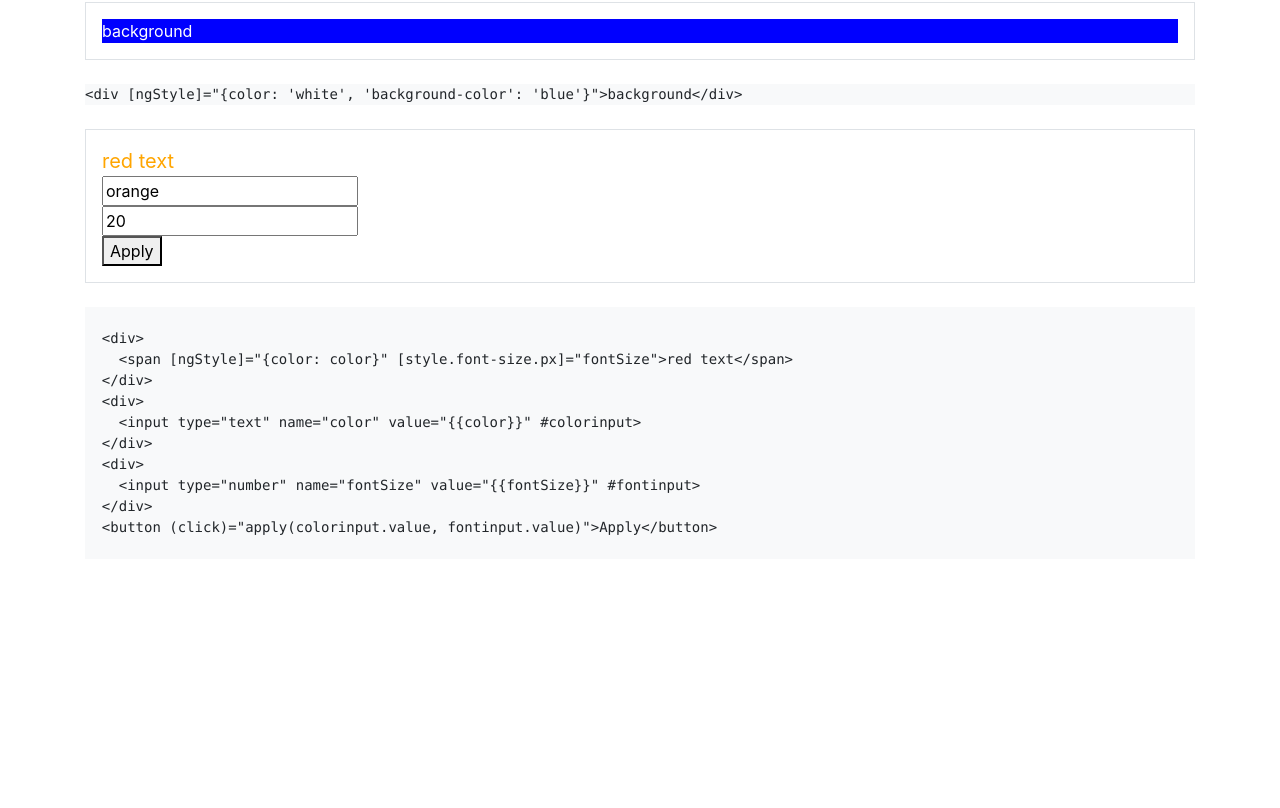
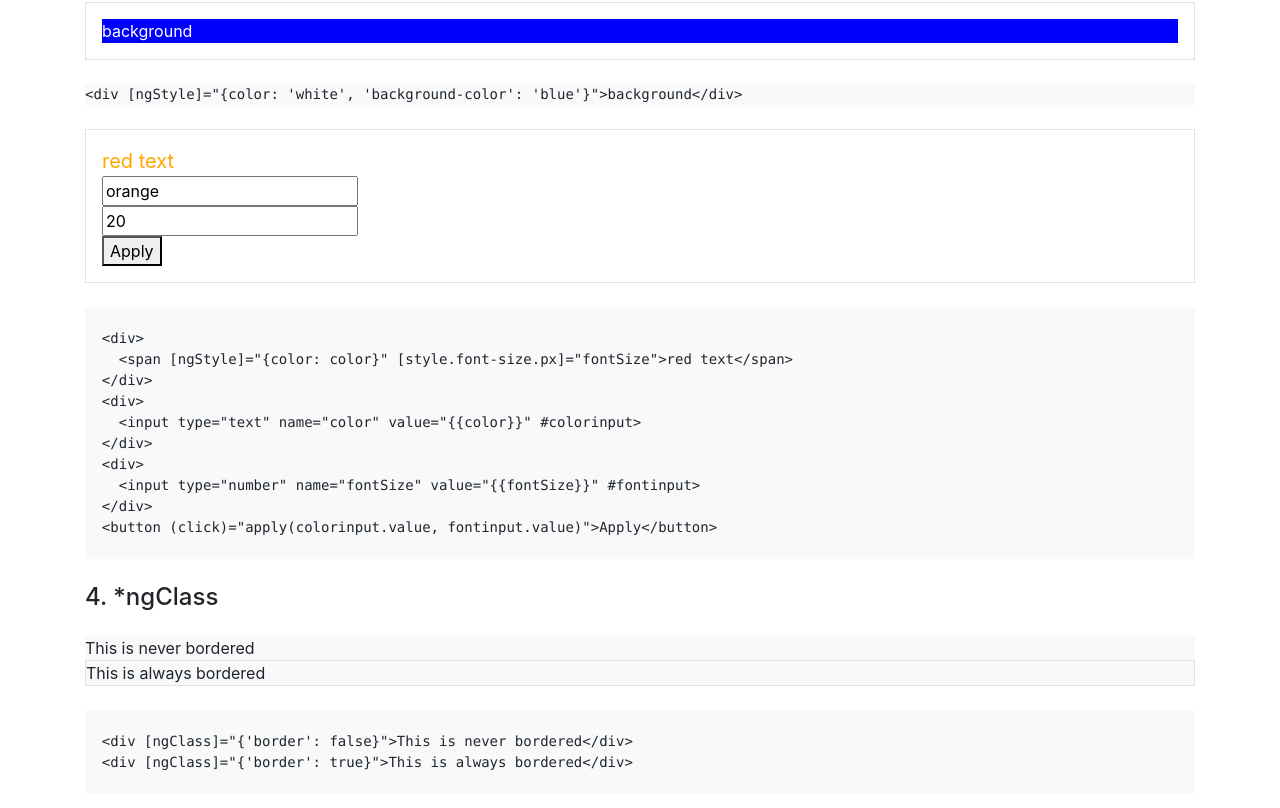
Before and after one commit to gyp2019/test-directive, an Angular app: page / in a window 1280 px wide. Shown: the part 1073-1881 px from the top of the page. Before the commit the page ends 1656 px from the top, so only its background shows below. Built offline with nearby package versions, Linux system fonts and the light colour scheme.

Commit message:
add ng-class

```diff
--- a/src/app/app.component.html
+++ b/src/app/app.component.html
@@ -5,4 +5,5 @@
   <app-ng-if></app-ng-if>
   <app-ng-switch></app-ng-switch>
   <app-ng-style></app-ng-style>
+  <app-ng-class></app-ng-class>
 </div>
--- a/src/app/app.module.ts
+++ b/src/app/app.module.ts
@@ -6,6 +6,7 @@ import { AppComponent } from './app.component';
 import { NgIfComponent } from './ng-if/ng-if.component';
 import { NgSwitchComponent } from './ng-switch/ng-switch.component';
 import { NgStyleComponent } from './ng-style/ng-style.component';
+import { NgClassComponent } from './ng-class/ng-class.component';
 
 @NgModule({
   declarations: [
@@ -13,6 +14,7 @@ import { NgStyleComponent } from './ng-style/ng-style.component';
     NgIfComponent,
     NgSwitchComponent,
     NgStyleComponent,
+    NgClassComponent,
   ],
   imports: [
     BrowserModule,
--- /dev/null
+++ b/src/app/ng-class/ng-class.component.html
@@ -0,0 +1,10 @@
+<h4>4. *ngClass</h4>
+
+<div class="bg-light my-4">
+  <div [ngClass]="{'border': false}">This is never bordered</div>
+  <div [ngClass]="{'border': true}">This is always bordered</div>
+</div>
+
+<div class="bg-light my-4">
+    <pre><code>{{ text1 }}</code></pre>
+  </div>
--- /dev/null
+++ b/src/app/ng-class/ng-class.component.ts
@@ -0,0 +1,19 @@
+import { Component, OnInit } from '@angular/core';
+
+@Component({
+  selector: 'app-ng-class',
+  templateUrl: './ng-class.component.html',
+  styleUrls: ['./ng-class.component.css']
+})
+export class NgClassComponent implements OnInit {
+  public text1: string = `
+  <div [ngClass]="{'border': false}">This is never bordered</div>
+  <div [ngClass]="{'border': true}">This is always bordered</div>
+  `;
+
+  constructor() { }
+
+  ngOnInit() {
+  }
+
+}
```
Also changed, not shown: src/app/ng-class/ng-class.component.css (added), 1 other file (tests, documents, lock files or other folders).
